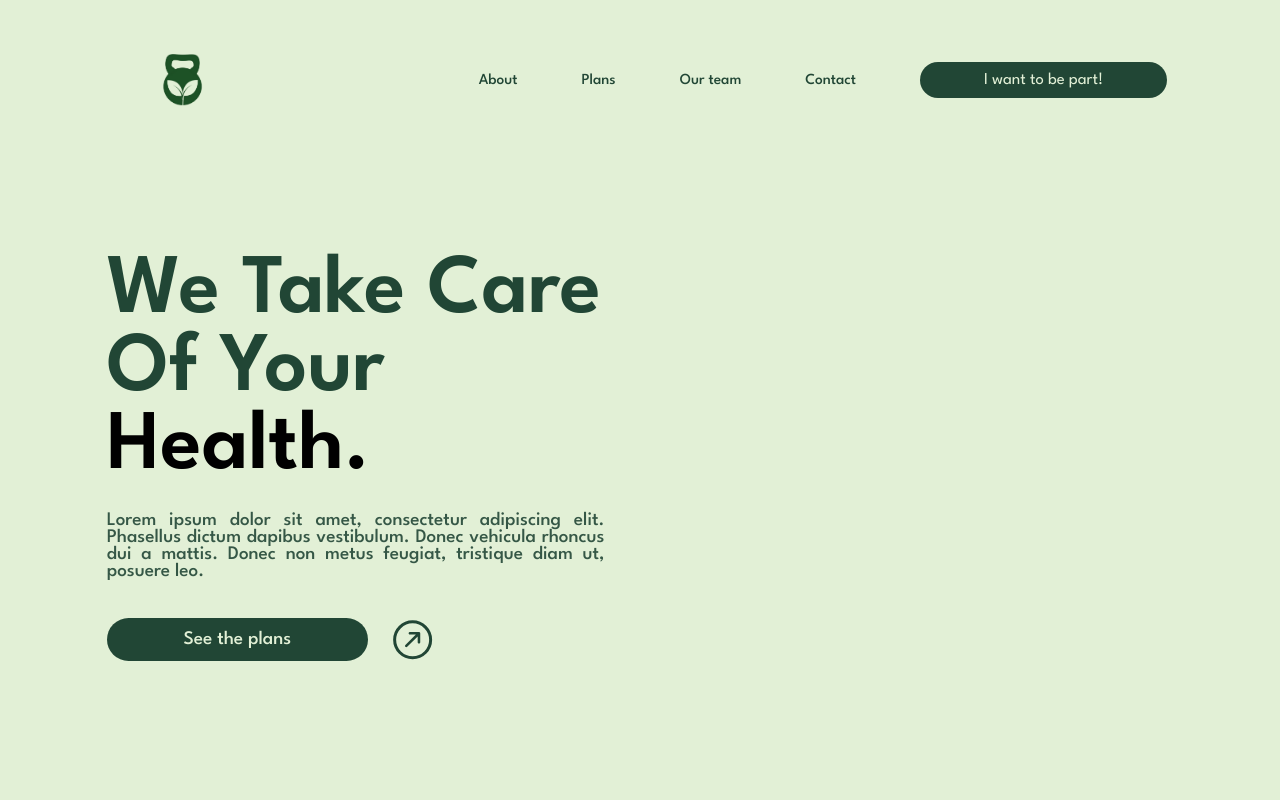
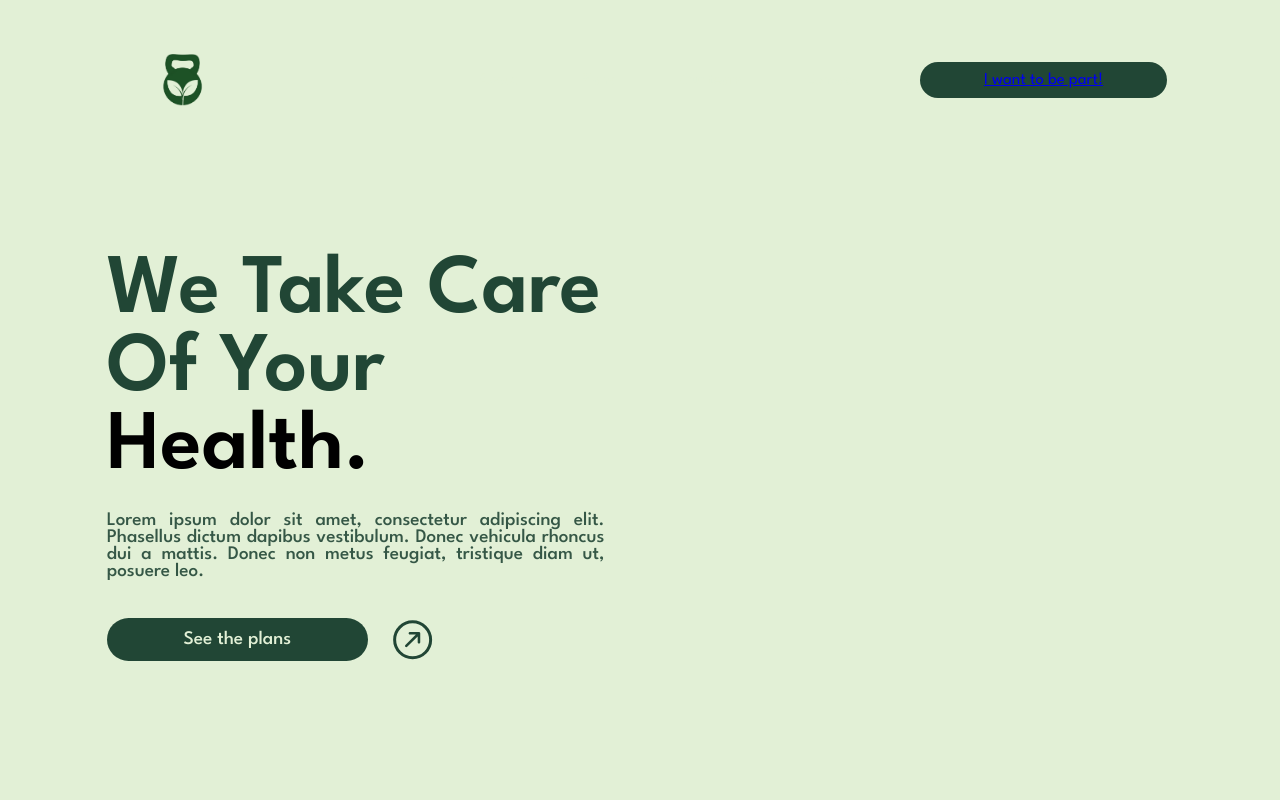
Before and after one commit to LucasAltino/TrainWell, a React (Create React App) app: page / in a window 1280 px wide. Shown: the top 800 px of the page. Built offline with nearby package versions, Linux system fonts and the light colour scheme; the HTML template or start-up script is replaced by a standard one; a web font is replaced by a local one.

Commit message:
Update Header.jsx

```diff
--- a/src/sections/Header.jsx
+++ b/src/sections/Header.jsx
@@ -15,22 +15,22 @@ function Header(){
                         <path
                             d="M183.1 137.4C170.6 124.9 150.3 124.9 137.8 137.4C125.3 149.9 125.3 170.2 137.8 182.7L275.2 320L137.9 457.4C125.4 469.9 125.4 490.2 137.9 502.7C150.4 515.2 170.7 515.2 183.2 502.7L320.5 365.3L457.9 502.6C470.4 515.1 490.7 515.1 503.2 502.6C515.7 490.1 515.7 469.8 503.2 457.3L365.8 320L503.1 182.6C515.6 170.1 515.6 149.8 503.1 137.3C490.6 124.8 470.3 124.8 457.8 137.3L320.5 274.7L183.1 137.4z"/>
                     </svg>
-                    <p className={style.navoptiont}>About</p>
-                    <p className={style.navoptiont}>Plans</p>
-                    <p className={style.navoptiont}>Our team</p>
-                    <p className={style.navoptiont}>Contact</p>
-                    <p className={style.navbuttont}>I want to be part!</p>
+                    <p className={style.navoptiont}><a href="#secao-video">About</a></p>
+                    <p className={style.navoptiont}><a href="#plan">Plans</a></p>
+                    <p className={style.navoptiont}><a href="#team">Our team</a></p>
+                    <p className={style.navoptiont}><a href="#contact">Contact</a></p>
+                    <p className={style.navbuttont}><a href="#plan">I want to be part!</a></p>
                 </div>
             </div>
 
             <div className={style.nav}>
                 <img src={logomin} alt=""/>
                 <div className={style.options}>
-                    <p className={style.navoption}>About</p>
-                    <p className={style.navoption}>Plans</p>
-                    <p className={style.navoption}>Our team</p>
-                    <p className={style.navoption}>Contact</p>
-                    <p className={style.navbutton}>I want to be part!</p>
+                    <p className={style.navoption}><a href="#secao-video">About</a></p>
+                    <p className={style.navoption}><a href="#plan">Plans</a></p>
+                    <p className={style.navoption}><a href="#team">Our team</a></p>
+                    <p className={style.navoption}><a href="#contact">Contact</a></p>
+                    <p className={style.navbutton}><a href="#plan">I want to be part!</a></p>
                 </div>
                 <div className={style.bars} onClick={() => setSidebarOpen(true)}
                 >
```
